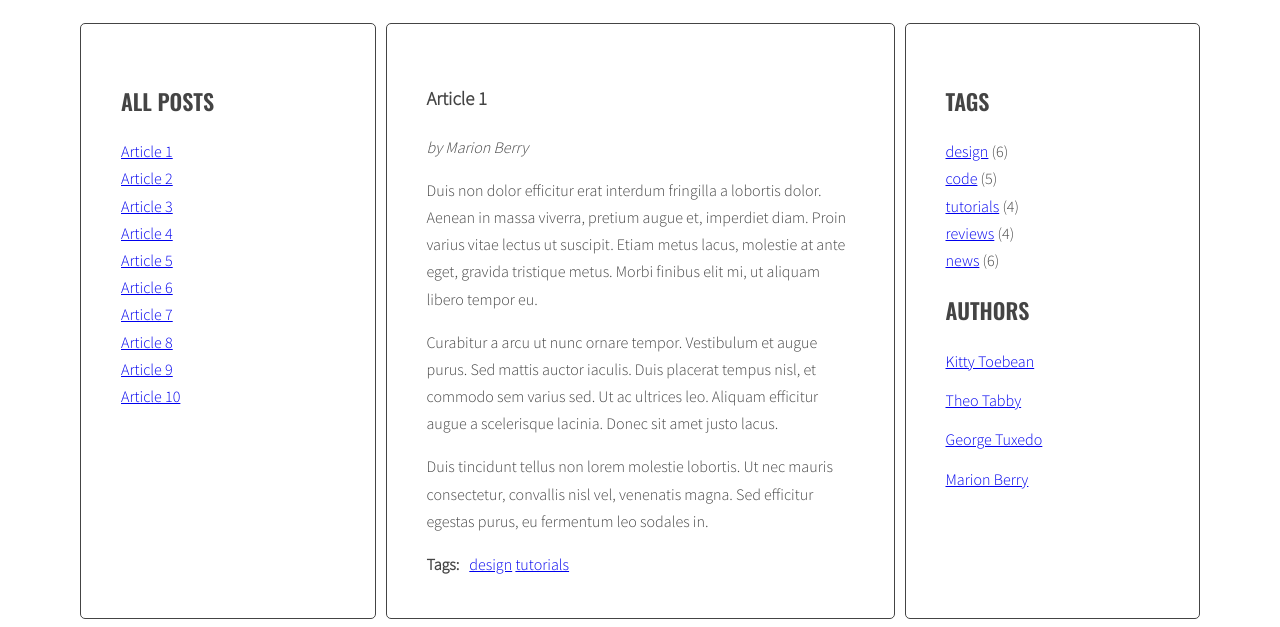
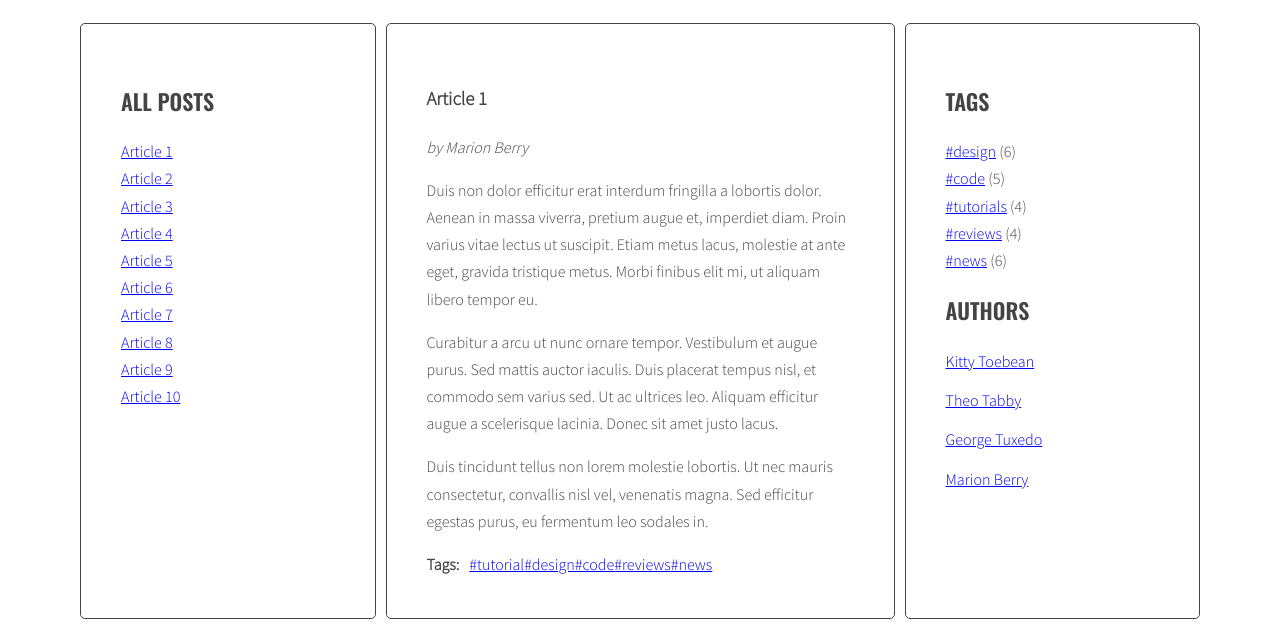
Before and after one commit to MarcinMathea/javascript-blog, a website: page index.html in a window 1280 px wide. Shown: the part 220-847 px from the top of the page. Drawn offline with nearby package versions, Linux system fonts and the light colour scheme.

Commit message:
added dynamic tags under articles

```diff
--- a/index.html
+++ b/index.html
@@ -19,7 +19,7 @@
             </ul>
           </aside>
           <section class="posts">
-            <article class="post active" id="article-1">
+            <article class="post active" id="article-1" data-tags="tutorial design code reviews news">
               <h3 class="post-title">Article 1</h3>
               <p class="post-author">by Marion Berry</p>
               <div class="post-content">
@@ -32,12 +32,10 @@
               <div class="post-tags">
                 <p><strong>Tags:</strong></p>
                 <ul class="list list-horizontal">
-                  <li><a href="#">design</a></li>
-                  <li><a href="#">tutorials</a></li>
                 </ul>
               </div>
             </article>
-            <article class="post" id="article-2">
+            <article class="post" id="article-2" data-tags="tutorial reviews news">
               <h3 class="post-title">Article 2</h3>
               <p class="post-author">by Theo Tabby</p>
               <div class="post-content">
@@ -50,12 +48,10 @@
               <div class="post-tags">
                 <p><strong>Tags:</strong></p>
                 <ul class="list list-horizontal">
-                  <li><a href="#">news</a></li>
-                  <li><a href="#">code</a></li>
                 </ul>
               </div>
             </article>
-            <article class="post" id="article-3">
+            <article class="post" id="article-3" data-tags="design news">
               <h3 class="post-title">Article 3</h3>
               <p class="post-author">by George Tuxedo</p>
               <div class="post-content">
@@ -67,13 +63,10 @@
               <div class="post-tags">
                 <p><strong>Tags:</strong></p>
                 <ul class="list list-horizontal">
-                  <li><a href="#">news</a></li>
-                  <li><a href="#">reviews</a></li>
-                  <li><a href="#">design</a></li>
                 </ul>
               </div>
             </article>
-            <article class="post" id="article-4">
+            <article class="post" id="article-4" data-tags="tutorial design code reviews news">
               <h3 class="post-title">Article 4</h3>
               <p class="post-author">by Kitty Toebean</p>
               <div class="post-content">
@@ -86,13 +79,10 @@
               <div class="post-tags">
                 <p><strong>Tags:</strong></p>
                 <ul class="list list-horizontal">
-                  <li><a href="#">tutorials</a></li>
-                  <li><a href="#">code</a></li>
-                  <li><a href="#">design</a></li>
                 </ul>
               </div>
             </article>
-            <article class="post" id="article-5">
+            <article class="post" id="article-5" data-tags="tutorial">
               <h3 class="post-title">Article 5</h3>
               <p class="post-author">by Marion Berry</p>
               <div class="post-content">
@@ -105,12 +95,10 @@
               <div class="post-tags">
                 <p><strong>Tags:</strong></p>
                 <ul class="list list-horizontal">
-                  <li><a href="#">design</a></li>
-                  <li><a href="#">reviews</a></li>
                 </ul>
               </div>
             </article>
-            <article class="post" id="article-6">
+            <article class="post" id="article-6" data-tags="code reviews news">
               <h3 class="post-title">Article 6</h3>
               <p class="post-author">by George Tuxedo</p>
               <div class="post-content">
@@ -123,12 +111,10 @@
               <div class="post-tags">
                 <p><strong>Tags:</strong></p>
                 <ul class="list list-horizontal">
-                  <li><a href="#">reviews</a></li>
-                  <li><a href="#">code</a></li>
                 </ul>
               </div>
             </article>
-            <article class="post" id="article-7">
+            <article class="post" id="article-7" data-tags="tutorial">
               <h3 class="post-title">Article 7</h3>
               <p class="post-author">by Kitty Toebean</p>
               <div class="post-content">
@@ -141,12 +127,10 @@
               <div class="post-tags">
                 <p><strong>Tags:</strong></p>
                 <ul class="list list-horizontal">
-                  <li><a href="#">code</a></li>
-                  <li><a href="#">news</a></li>
                 </ul>
               </div>
             </article>
-            <article class="post" id="article-8">
+            <article class="post" id="article-8" data-tags="news">
               <h3 class="post-title">Article 8</h3>
               <p class="post-author">by Theo Tabby</p>
               <div class="post-content">
@@ -159,13 +143,10 @@
               <div class="post-tags">
                 <p><strong>Tags:</strong></p>
                 <ul class="list list-horizontal">
-                  <li><a href="#">news</a></li>
-                  <li><a href="#">design</a></li>
-                  <li><a href="#">tutorials</a></li>
                 </ul>
               </div>
             </article>
-            <article class="post" id="article-9">
+            <article class="post" id="article-9" data-tags="tutorial design code reviews">
               <h3 class="post-title">Article 9</h3>
               <p class="post-author">by Marion Berry</p>
               <div class="post-content">
@@ -178,12 +159,10 @@
               <div class="post-tags">
                 <p><strong>Tags:</strong></p>
                 <ul class="list list-horizontal">
-                  <li><a href="#">news</a></li>
-                  <li><a href="#">tutorials</a></li>
                 </ul>
               </div>
             </article>
-            <article class="post" id="article-10">
+            <article class="post" id="article-10" data-tags="tutorial design reviews news">
               <h3 class="post-title">Article 10</h3>
               <p class="post-author">by George Tuxedo</p>
               <div class="post-content">
@@ -196,10 +175,6 @@
               <div class="post-tags">
                 <p><strong>Tags:</strong></p>
                 <ul class="list list-horizontal">
-                  <li><a href="#">code</a></li>
-                  <li><a href="#">design</a></li>
-                  <li><a href="#">news</a></li>
-                  <li><a href="#">reviews</a></li>
                 </ul>
               </div>
             </article>
@@ -207,11 +182,11 @@
           <aside class="sidebar">
             <h2 class="section-title">Tags</h2>
             <ul class="list tags">
-              <li><a href="#">design</a> <span>(6)</span></li>
-              <li><a href="#">code</a> <span>(5)</span></li>
-              <li><a href="#">tutorials</a> <span>(4)</span></li>
-              <li><a href="#">reviews</a> <span>(4)</span></li>
-              <li><a href="#">news</a> <span>(6)</span></li>
+              <li><a href="#">#design</a> <span>(6)</span></li>
+              <li><a href="#">#code</a> <span>(5)</span></li>
+              <li><a href="#">#tutorials</a> <span>(4)</span></li>
+              <li><a href="#">#reviews</a> <span>(4)</span></li>
+              <li><a href="#">#news</a> <span>(6)</span></li>
             </ul>
             <h2 class="section-title">Authors</h2>
             <ul class="list authors">
--- a/js/script.js
+++ b/js/script.js
@@ -2,10 +2,8 @@
 {
   const titleClickHandler = function(event){
     event.preventDefault();
-
     const clickedElement = this;
     const activeLinks = document.querySelectorAll('.titles a.active');
-
     for(let activeLink of activeLinks){
       activeLink.classList.remove('active');
     }
@@ -20,16 +18,16 @@
     targetArticle.classList.add('active');
     console.log('titleClickHandler');
   }
-
   const optArticleSelector = '.post';
   const  optTitleSelector = '.post-title';
   const  optTitleListSelector = '.titles';
+  const optArticleTagsSelector = '.post-tags .list';
 
-  function generateTitleLinks(){
+  function generateTitleLinks(customSelector = ''){
     const titleList = document.querySelector(optTitleListSelector);
 
     titleList.innerHTML='';
-    const articles = document.querySelectorAll(optArticleSelector);
+    const articles = document.querySelectorAll(optArticleSelector + customSelector);
 
     let html ='';
     for(let article of articles){
@@ -38,16 +36,40 @@
       const linkHTML = '<li><a href="#' + articleId + '"><span>' + articleTitle + '</span></a></li>';
       html = html + linkHTML;
     }
-
     titleList.innerHTML = html;
-
     const links = document.querySelectorAll('.titles a');
-
     for(let link of links){
       link.addEventListener('click', titleClickHandler);
     }
-    console.log('generateTitleLinks');
+  }
+  generateTitleLinks();
+
+  function generateTags(){
+  /* find all articles */
+    const articles = document.querySelectorAll(optArticleSelector);
+    /* START LOOP: for every article: */
+    for(let article of articles){
+      /* find tags wrapper */
+      const tagsList = article.querySelector(optArticleTagsSelector);
+      /* make html variable with empty string */
+      let html = ' ';
+      /* get tags from data-tags attribute */
+      const articleTags = article.getAttribute('data-tags');
+      /* split tags into array */
+      const articleTagsArray = articleTags.split(' ');
+      /* START LOOP: for each tag */
+      for(let tag of articleTagsArray){
+        /* generate HTML of the link */
+        const linkHTML = '<li><a href="#tag-' + tag + '">' + '#' + tag + '</li>';
+        /* add generated code to html variable */
+        html = html + linkHTML;
+      /* END LOOP: for each tag */
+      }
+      /* insert HTML of all the links into the tags wrapper */
+      tagsList.innerHTML= html;
+    /* END LOOP: for every article: */
+    }
   }
 
-  generateTitleLinks();
+  generateTags();
 }
```
Also changed, not shown: package.json (+7 -2 lines), .eslintrc.json (added), .stylelintrc.json (added), 3 other files.
